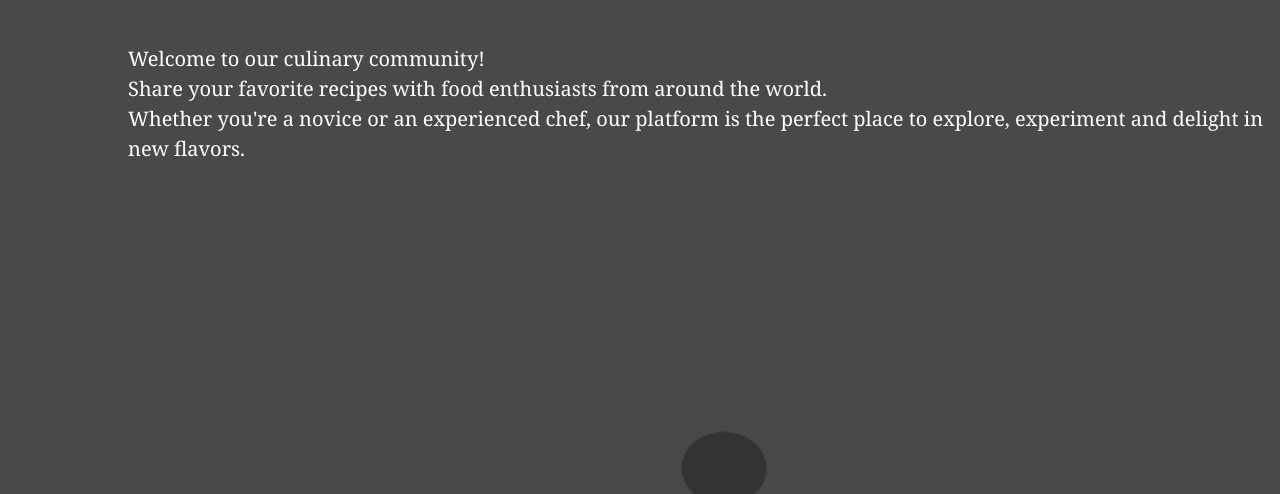
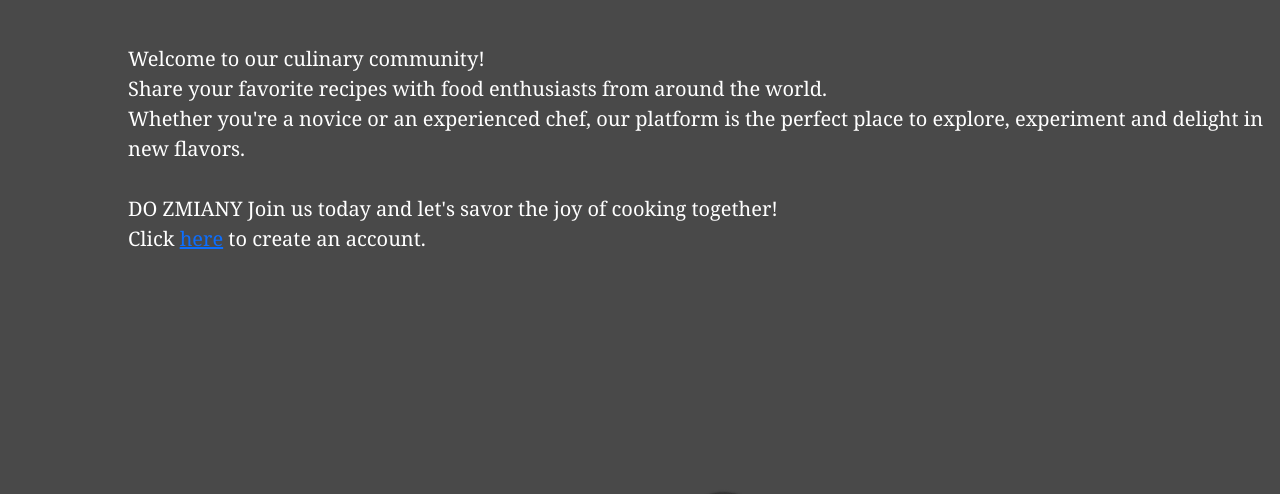
Before and after one commit to karmauh/cokking_app, a Django app: page / in a window 1280 px wide. Shown: the part 146-640 px from the top of the page. Run offline with Django 4.2, Linux system fonts and the light colour scheme; some web fonts are replaced.

Commit message:
small html changes - none specific changes

```diff
--- a/cookbook/templates/all_recipes.html
+++ b/cookbook/templates/all_recipes.html
@@ -1,6 +1,6 @@
 {% extends 'base.html' %}
 
-{% block title %}All Recipes{% endblock %}
+{% block title %}Recipes A-Z{% endblock %}
 
 {% block content %}
 
--- a/cookbook/templates/home.html
+++ b/cookbook/templates/home.html
@@ -254,7 +254,7 @@
     Whether you're a novice or an experienced chef, our platform is the perfect place to explore,
     experiment and delight in new flavors.
     <br><br>
-    {% if user.is_authenticated %} DO ZMIANY
+    {% if not user.is_authenticated %} DO ZMIANY
         Join us today and let's savor the joy of cooking together! <br>
         Click <a href="">here</a> to create an account.
     {% endif %}
```
Lines whose indentation alone changed are shown as unchanged.
